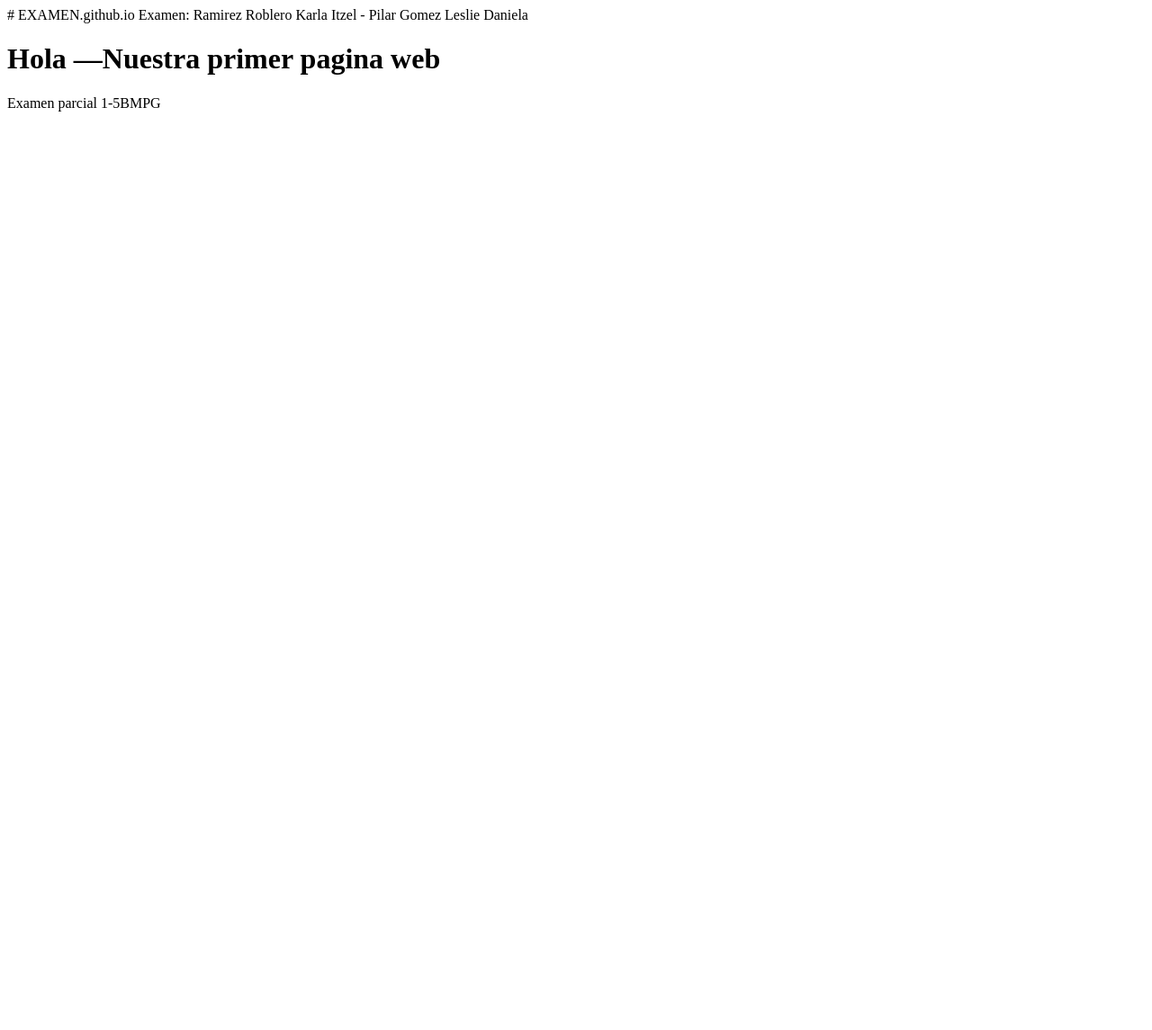
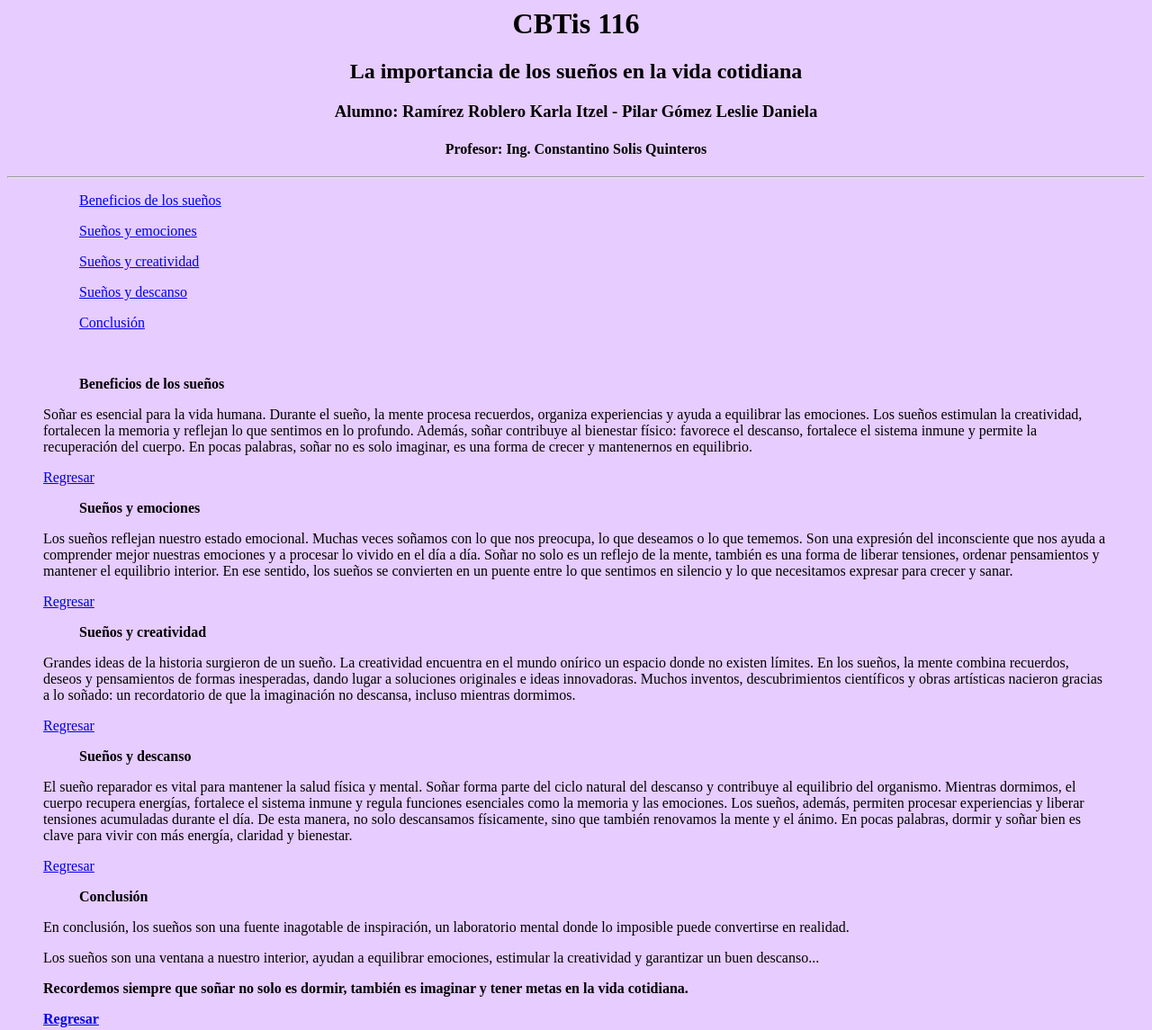
Before and after one commit to karla-itzel/EXAMEN.github.io, a plain HTML site: page docs/index.html in a window 1280 px wide. Shown: the whole page at 90% size. Before the commit the page ends 800 px from the top, so only its background shows below. Drawn offline with Linux system fonts and the light colour scheme.

Commit message:
Update index.html

```diff
--- a/docs/index.html
+++ b/docs/index.html
@@ -1,16 +1,65 @@
-# EXAMEN.github.io
-Examen: Ramirez Roblero Karla Itzel - Pilar Gomez Leslie Daniela
-<!doctype html>
-<html lang="es">
+<html>
 <head>
-  <meta charset="utf-8" />
-  <meta name="viewport" content="width=device-width,initial-scale=1" />
-  <title> La pagina WEB de: Karla Itzel Ramirez Roblero y Leslie Daniela Pilar Gomez</title>
+<title>Evidencia 5</title>
+<style>
+body {background-color: #E6CCFF;}
+</style>
 </head>
 <body>
-  <header>
-    <h1>Hola —Nuestra primer pagina web</h1>
-    <p class="lead">Examen parcial 1-5BMPG</p>
-  </header>
+<h1 align="center"><a name="arriba" id="arriba"></a>CBTis 116</h1>
+<h2 align="center">La importancia de los sueños en la vida cotidiana</h2>
+<h3 align="center">Alumno: Ramírez Roblero Karla Itzel - Pilar Gómez Leslie Daniela</h3>
+<h4 align="center">Profesor: Ing. Constantino Solis Quinteros</h4>
+<hr />
+<blockquote>
+  <blockquote>
+    <p><a href="#beneficios">Beneficios de los sueños</a></p>
+    <p><a href="#emociones">Sueños y emociones</a></p>
+    <p><a href="#creatividad">Sueños y creatividad</a></p>
+    <p><a href="#descanso">Sueños y descanso</a></p>
+    <p><a href="#conclusion">Conclusión</a></p>
+    <p>&nbsp;</p>
+    <p><a name="beneficios" id="beneficios"></a><b>Beneficios de los sueños</b></p>
+  </blockquote>
+  <p>Soñar es esencial para la vida humana. Durante el sueño, la mente procesa recuerdos, organiza experiencias y ayuda a equilibrar las emociones. Los sueños estimulan la creatividad, fortalecen la memoria y reflejan lo que sentimos en lo profundo.
+Además, soñar contribuye al bienestar físico: favorece el descanso, fortalece el sistema inmune y permite la recuperación del cuerpo. En pocas palabras, soñar no es solo imaginar, es una forma de crecer y mantenernos en equilibrio.</p>
+  <p><a href="#arriba">Regresar</a></p>
+
+  <blockquote>
+    <p><a name="emociones" id="emociones"></a><b>Sueños y emociones</b></p>
+  </blockquote>
+  <p>Los sueños reflejan nuestro estado emocional. Muchas veces soñamos con lo que nos preocupa, lo que deseamos o lo que tememos. Son una expresión del inconsciente que nos ayuda a comprender mejor nuestras emociones y a procesar lo vivido en el día a día.
+
+Soñar no solo es un reflejo de la mente, también es una forma de liberar tensiones, ordenar pensamientos y mantener el equilibrio interior. En ese sentido, los sueños se convierten en un puente entre lo que sentimos en silencio y lo que necesitamos expresar para crecer y sanar.</p>
+  <p><a href="#arriba">Regresar</a></p>
+
+  <blockquote>
+    <p><a name="creatividad" id="creatividad"></a><b>Sueños y creatividad</b></p>
+  </blockquote>
+  <p>Grandes ideas de la historia surgieron de un sueño. La creatividad encuentra en el mundo onírico un espacio donde no existen límites. En los sueños, la mente combina recuerdos, deseos y pensamientos de formas inesperadas, dando lugar a soluciones originales e ideas innovadoras.
+
+Muchos inventos, descubrimientos científicos y obras artísticas nacieron gracias a lo soñado: un recordatorio de que la imaginación no descansa, incluso mientras dormimos.
+</p>
+  <p><a href="#arriba">Regresar</a></p>
+
+  <blockquote>
+    <p><a name="descanso" id="descanso"></a><b>Sueños y descanso</b></p>
+  </blockquote>
+  <p>El sueño reparador es vital para mantener la salud física y mental. Soñar forma parte del ciclo natural del descanso y contribuye al equilibrio del organismo. Mientras dormimos, el cuerpo recupera energías, fortalece el sistema inmune y regula funciones esenciales como la memoria y las emociones.
+
+Los sueños, además, permiten procesar experiencias y liberar tensiones acumuladas durante el día. De esta manera, no solo descansamos físicamente, sino que también renovamos la mente y el ánimo.
+
+En pocas palabras, dormir y soñar bien es clave para vivir con más energía, claridad y bienestar.</p>
+  <p><a href="#arriba">Regresar</a></p>
+
+  <blockquote>
+    <p><a name="conclusion" id="conclusion"></a><b>Conclusión</b></p>
+  </blockquote>
+   En conclusión, los sueños son una fuente inagotable de inspiración, un laboratorio mental donde lo imposible puede convertirse en realidad.</b></p>
+  <p>Los sueños son una ventana a nuestro interior, ayudan a equilibrar emociones, estimular la creatividad y garantizar un buen descanso...</p>
+  <p><b>Recordemos siempre que soñar no solo es dormir, también es imaginar y tener metas en la vida cotidiana.
+
+  <p><a href="#arriba">Regresar</a></p>
+</blockquote>
 </body>
 </html>
```
